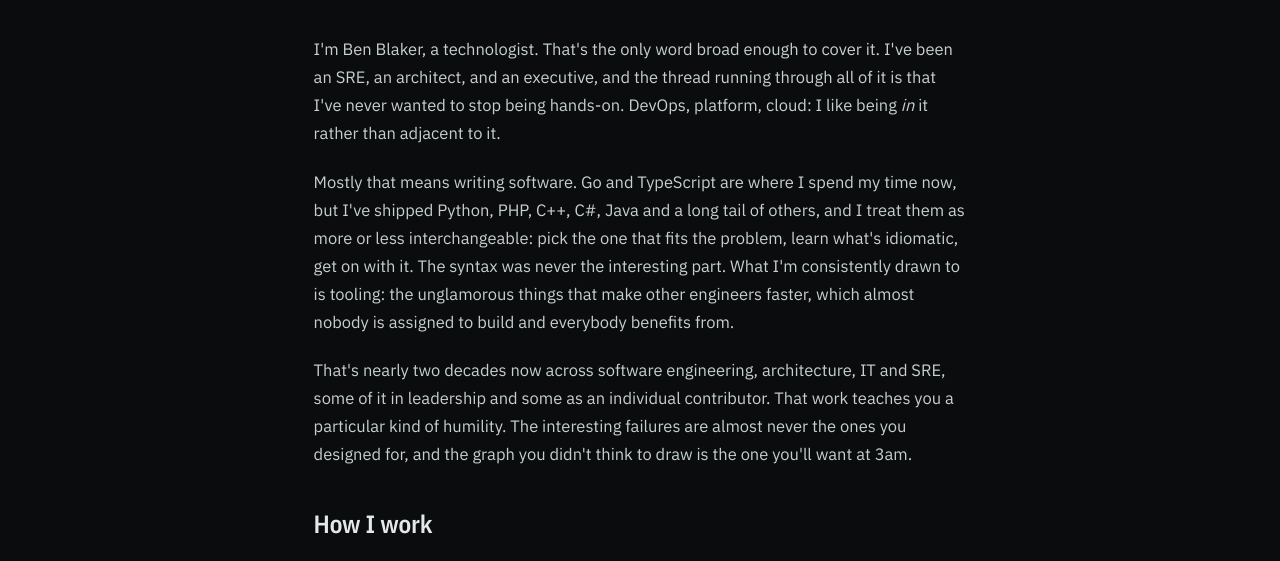
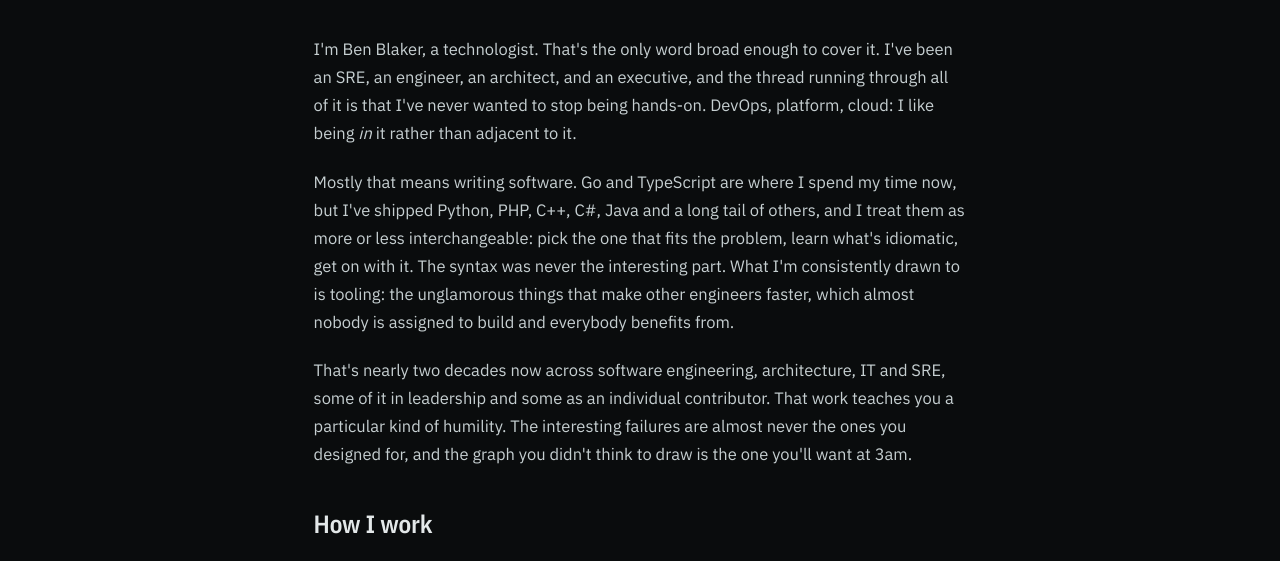
Before and after one commit to bblaker/bblaker.com, an Astro site: page /about in a window 1280 px wide. Shown: the part 179-740 px from the top of the page. Built offline with nearby package versions, Linux system fonts and the light colour scheme; Astro itself is replaced by a stand-in of ours.

Commit message:
tweak about

```diff
--- a/src/pages/about.astro
+++ b/src/pages/about.astro
@@ -8,7 +8,7 @@ import { site, socials } from '~/site';
     <div class="prose">
       <p>
         I'm Ben Blaker, a technologist. That's the only word broad enough to cover it.
-        I've been an SRE, an architect, and an executive, and the thread running through all
+        I've been an SRE, an engineer, an architect, and an executive, and the thread running through all
         of it is that I've never wanted to stop being hands-on. DevOps, platform, cloud: I
         like being <em>in</em> it rather than adjacent to it.
       </p>
```
